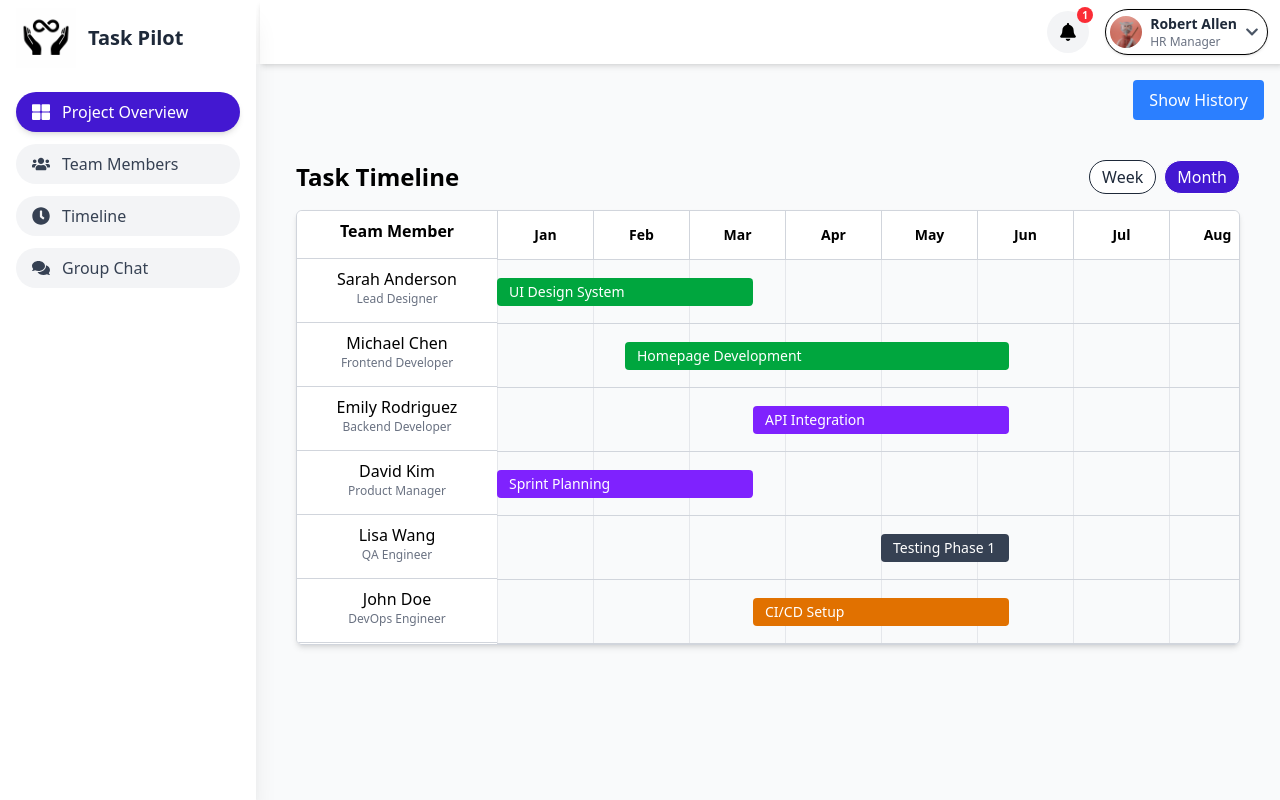
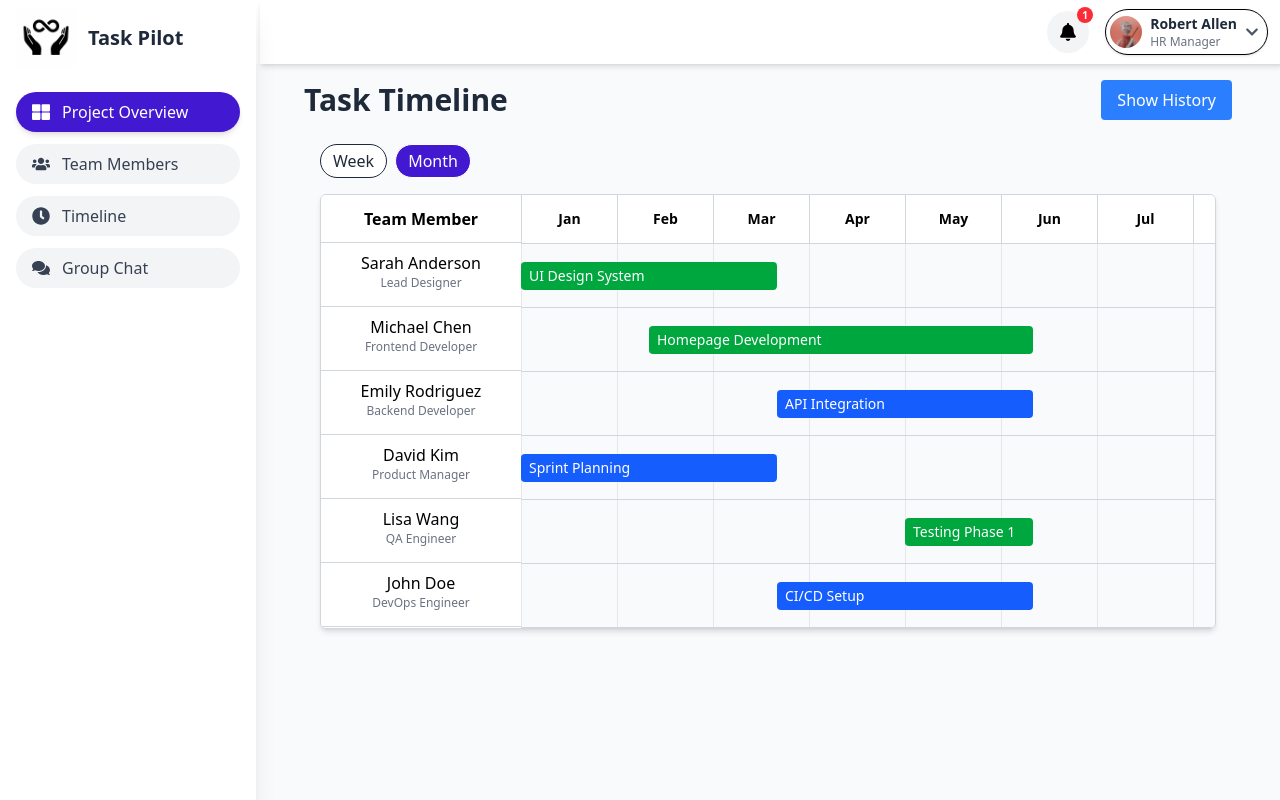
Before and after one commit to pradeepselakoti/TaskPilot, a React (Vite) app in the folder frontend/: page /timeline in a window 1280 px wide. Built offline with nearby package versions, Linux system fonts and the light colour scheme.

Commit message:
Updated timeline graph and pages after local testing

```diff
--- a/frontend/src/Components/TimelineGraph.jsx
+++ b/frontend/src/Components/TimelineGraph.jsx
@@ -3,10 +3,10 @@ import React, { useRef, useState } from 'react';
 const tasks = [
   { name: "Sarah Anderson", role: "Lead Designer", task: "UI Design System", color: "bg-green-600", start: 0, duration: 2 },
   { name: "Michael Chen", role: "Frontend Developer", task: "Homepage Development", color: "bg-green-600", start: 1, duration: 3 },
-  { name: "Emily Rodriguez", role: "Backend Developer", task: "API Integration", color: "bg-violet-600", start: 2, duration: 2 },
-  { name: "David Kim", role: "Product Manager", task: "Sprint Planning", color: "bg-violet-600", start: 0, duration: 2 },
-  { name: "Lisa Wang", role: "QA Engineer", task: "Testing Phase 1", color: "bg-gray-700", start: 3, duration: 1 },
-  { name: "John Doe", role: "DevOps Engineer", task: "CI/CD Setup", color: "bg-amber-600", start: 2, duration: 2 },
+  { name: "Emily Rodriguez", role: "Backend Developer", task: "API Integration", color: "bg-blue-600", start: 2, duration: 2 },
+  { name: "David Kim", role: "Product Manager", task: "Sprint Planning", color: "bg-blue-600", start: 0, duration: 2 },
+  { name: "Lisa Wang", role: "QA Engineer", task: "Testing Phase 1", color: "bg-green-600", start: 3, duration: 1 },
+  { name: "John Doe", role: "DevOps Engineer", task: "CI/CD Setup", color: "bg-blue-600", start: 2, duration: 2 },
 ];
 
 const monthLabels = ["Jan", "Feb", "Mar", "Apr", "May", "Jun", "Jul", "Aug", "Sep", "Oct", "Nov", "Dec"];
@@ -22,20 +22,19 @@ export default function TimelineGraph() {
   };
 
   const labels = view === "Month" ? monthLabels : weekLabels;
-  const colWidth = view === "Month" ? 8 : 6;
+  const colWidth = view === "Month" ? 8 : 5; // in rem for both views
   const boxWidthClass = view === "Month" ? "w-32 sm:w-24" : "w-24 sm:w-20";
 
   return (
-    <div className="p-4 sm:p-6">
-      <div className="flex flex-wrap  justify-between items-center mb-4 gap-2">
-        <h2 className="text-xl sm:text-2xl font-bold">Task Timeline</h2>
+    <div className="px-0 sm:px-4 py-2">
+      <div className="flex flex-wrap justify-between items-center mb-4 gap-2">
         <div className="flex space-x-2">
           {["Week", "Month"].map((v) => (
             <button
               key={v}
               onClick={() => setView(v)}
               className={`px-3 py-1 text-sm sm:text-base cursor-pointer rounded-full border ${
-                view === v ? "bg-[rgba(67,24,209,1)]  text-white" : "bg-white text-gray-800"
+                view === v ? "bg-[rgba(67,24,209,1)] text-white" : "bg-white text-gray-800"
               }`}
             >
               {v}
@@ -47,13 +46,13 @@ export default function TimelineGraph() {
       <div className="grid grid-cols-[150px_1fr] sm:grid-cols-[200px_1fr] border border-gray-300 shadow-md rounded-md overflow-hidden text-sm sm:text-base">
         {/* Left: Team Members */}
         <div className="bg-white min-w-[150px] sm:min-w-[200px]">
-          <div className="h-12 border-b text-center border-gray-300 px-2 py-2 font-semibold text-xs sm:text-base">
+          <div className="h-12 border-b text-center border-gray-300 px-2 py-3 font-semibold text-xs sm:text-base">
             Team Member
           </div>
           {tasks.map((task, i) => (
             <div key={i} className="h-16 border-b text-center border-gray-300 px-2 py-2">
-              <div className="font-medium truncate">{task.name}</div>
-              <div className="text-xs text-gray-500">{task.role}</div>
+              <div className="font-medium truncate text-[11px] sm:text-base">{task.name}</div>
+              <div className="text-[9px] sm:text-xs text-gray-500">{task.role}</div>
             </div>
           ))}
         </div>
@@ -66,7 +65,7 @@ export default function TimelineGraph() {
         >
           {/* Header */}
           <div
-            className={`flex border-b border-gray-300 bg-white sticky top-0 z-10 ${
+            className={`flex border-b border-gray-300 bg-white sticky top-0 z-10 min-w-fit ${
               view === "Month" ? "w-max" : "w-full"
             }`}
             ref={headerRef}
@@ -75,7 +74,7 @@ export default function TimelineGraph() {
               <div
                 key={i}
                 className={`h-12 flex items-center justify-center border-l border-gray-300 font-semibold text-xs sm:text-sm ${
-                  view === "Month" ? boxWidthClass : "flex-1"
+                  view === "Month" ? boxWidthClass : "min-w-[80px] sm:flex-1"
                 }`}
               >
                 {label}
@@ -83,11 +82,11 @@ export default function TimelineGraph() {
             ))}
           </div>
 
-          {/* Rows with Tasks */}
+          {/* Task Rows */}
           {tasks.map((task, i) => (
             <div
               key={i}
-              className={`flex h-16 items-center relative border-b border-gray-300 ${
+              className={`flex h-16 items-center relative border-b border-gray-300 min-w-fit ${
                 view === "Month" ? "w-max" : "w-full"
               }`}
             >
@@ -95,22 +94,16 @@ export default function TimelineGraph() {
                 <div
                   key={index}
                   className={`h-full border-l border-gray-200 ${
-                    view === "Month" ? boxWidthClass : "flex-1"
+                    view === "Month" ? boxWidthClass : "min-w-[80px] sm:flex-1"
                   }`}
                 ></div>
               ))}
 
               <div
-                className={`absolute top-1/2 transform -translate-y-1/2 text-white px-3 py-1 text-xs sm:text-sm rounded ${task.color}`}
+                className={`absolute top-1/2 transform -translate-y-1/2 text-white px-2 py-1 text-[9px] sm:text-sm rounded ${task.color}`}
                 style={{
-                  left:
-                    view === "Month"
-                      ? `${task.start * colWidth}rem`
-                      : `${(task.start / labels.length) * 100}%`,
-                  width:
-                    view === "Month"
-                      ? `${task.duration * colWidth}rem`
-                      : `${(task.duration / labels.length) * 100}%`,
+                  left: `${task.start * colWidth}rem`,
+                  width: `${task.duration * colWidth}rem`,
                 }}
               >
                 {task.task}
--- a/frontend/src/pages/Team.jsx
+++ b/frontend/src/pages/Team.jsx
@@ -1,11 +1,14 @@
 // pages/Team.jsx
-import TeamMember from "../Components/TeamMembers";
-import MemberDetails from "../Components/MemberDetails";
+
+import TeamMembers from "../components/TeamMembers";
+
+
+// import MemberDetails from "../Components/MemberDetails";
 
 function Team() {
   return (
     <div>
-      <TeamMember />
+      <TeamMembers />
       {/* <MemberDetails /> */}
     </div>
   );
--- a/frontend/src/pages/TimelinePage.jsx
+++ b/frontend/src/pages/TimelinePage.jsx
@@ -9,33 +9,31 @@ export default function TimelinePage() {
   const [tasks, setTasks] = useState([]);
 
   return (
-    <div className="space-y-4">
-
-      {role === "admin" && (
-        <>
-          {/* Toggle button for admin */}
-          <div className="flex justify-end space-x-2">
+    <div className="space-y-4 px-2 sm:px-4 lg:px-8">
+  {/* Header and Toggle Button */}
+  <div className="flex items-center justify-between flex-wrap gap-2 sm:gap-4">
+    <h2 className="text-base sm:text-3xl font-bold text-gray-800 whitespace-nowrap">
+      Task Timeline
+    </h2>
     <button
-              className="bg-blue-500 text-white px-4 py-2 rounded hover:bg-blue-600"
+      className="text-sm sm:text-base bg-blue-500 text-white px-3 py-1.5 sm:px-4 sm:py-2 rounded hover:bg-blue-600 whitespace-nowrap"
       onClick={() => setShowTimeline(!showTimeline)}
     >
       {showTimeline ? "Show History" : "Show Timeline"}
     </button>
   </div>
 
-          {/* Toggle view for admin */}
+  {/* Timeline Container */}
+  <div className="w-full overflow-x-auto">
+    <div className="w-full max-w-full">
       {showTimeline ? (
         <TimelineGraph />
       ) : (
         <TaskList tasks={tasks} setTasks={setTasks} role={role} />
       )}
-        </>
-      )}
+    </div>
+  </div>
+</div>
 
-      {role !== "admin" && (
-        // Interns and others see only TaskList directly
-        <TaskList tasks={tasks} setTasks={setTasks} role={role} />
-      )}
-    </div>
   );
 }
```
Lines whose indentation alone changed are shown as unchanged.
